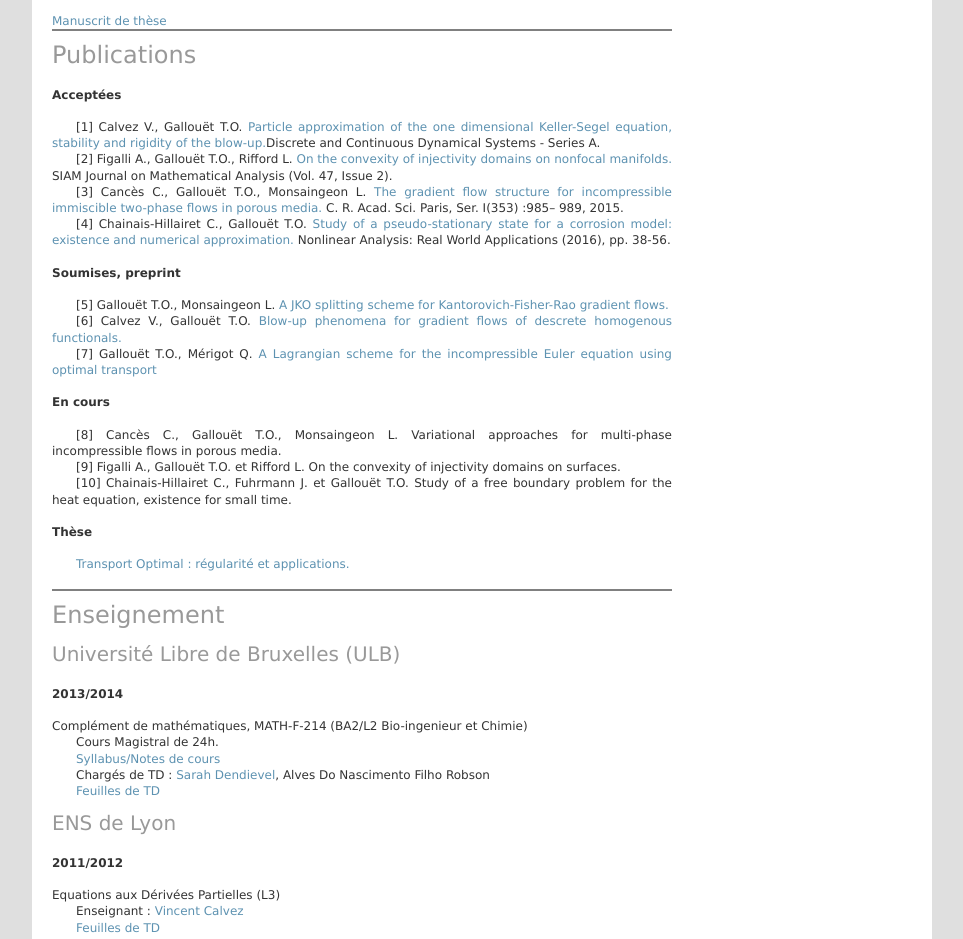
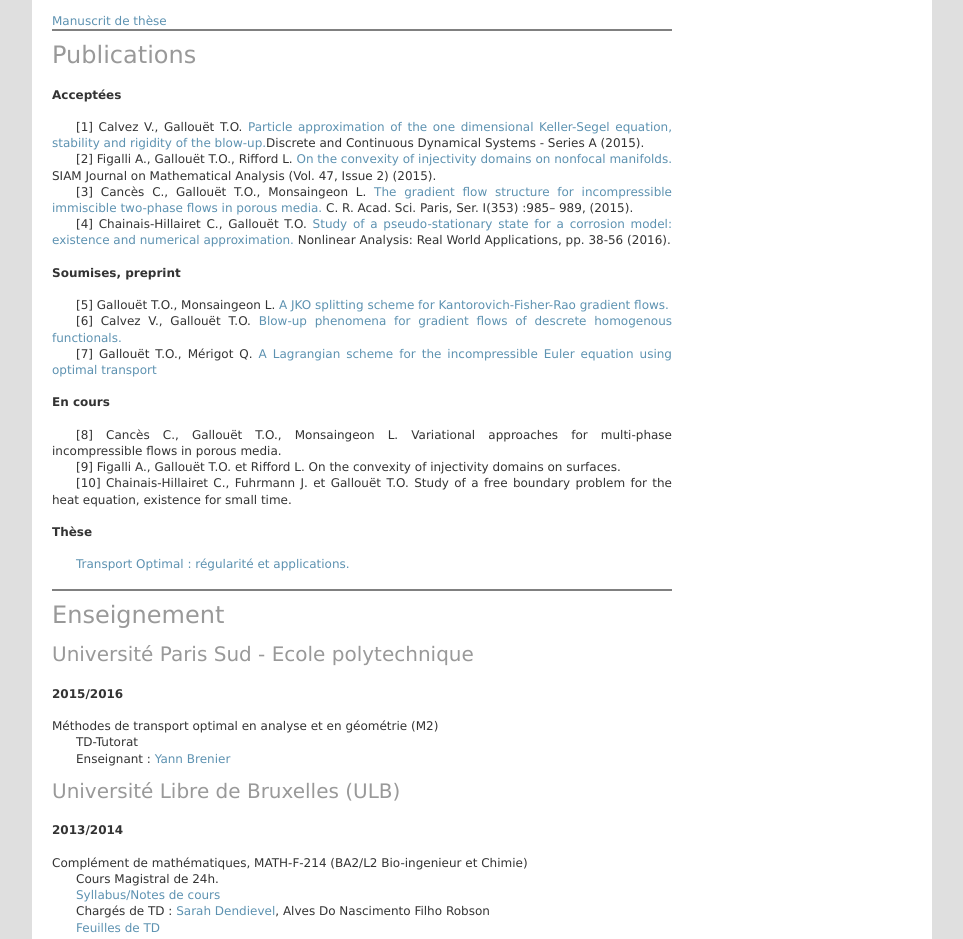
Before and after one commit to gallouet/gallouet.github.io, a plain HTML site: page index.html in a window 1280 px wide. Shown: the part 2281-3220 px from the top of the page, without its empty margins (158-1121 px from the left). Drawn offline with Linux system fonts and the light colour scheme.

Commit message:
new version LEE

```diff
--- a/index.html
+++ b/index.html
@@ -67,6 +67,13 @@ Gallouët T.O., Mérigot Q. <a href="LEE.pdf">A Lagrangian scheme for the incomp
 <br />
 <p>
 <img src="euler.gif" alt="lagrangianeuler" height="200" width="200">
+
+<!--<video width="200" height="300" autoplay>
+  <source src="kelvin-helmoltz-200k.mp4" type="video/mp4">
+ <source src="movie.ogg" type="video/ogg">
+Your browser does not support the video tag.
+</video>  -->
+
 <!-- <img src="kelvinhelmholtz.jpg" alt="KH" height="200" width="300">  <br />
 <video width="500" height="250">
  <source src="kelvin-helmoltz-200k.mp4" type="video/mp4">
@@ -148,15 +155,15 @@ Chainais-Hillairet C., Gallouët T.O. <a href="DPCM.pdf">Study of a pseudo-stati
 </p>
 <br />
 <p>
-<span class="marge">[1] Calvez V., Gallouët T.O. <a href="KS_1D.pdf">Particle approximation of the one dimensional Keller-Segel equation, stability and rigidity of the blow-up.</a>Discrete and Continuous Dynamical Systems - Series A.
+<span class="marge">[1] Calvez V., Gallouët T.O. <a href="KS_1D.pdf">Particle approximation of the one dimensional Keller-Segel equation, stability and rigidity of the blow-up.</a>Discrete and Continuous Dynamical Systems - Series A (2015).
 	<br />
 
-<span class="marge">[2] Figalli A., Gallouët T.O., Rifford L. <a href="MTWCLNF.pdf">On the convexity of injectivity domains on nonfocal manifolds.</a> SIAM Journal on Mathematical Analysis (Vol. 47, Issue 2).
+<span class="marge">[2] Figalli A., Gallouët T.O., Rifford L. <a href="MTWCLNF.pdf">On the convexity of injectivity domains on nonfocal manifolds.</a> SIAM Journal on Mathematical Analysis (Vol. 47, Issue 2) (2015).
 	<br />
 
-<span class="marge">[3] Cancès C., Gallouët T.O., Monsaingeon L. <a href="CLT_CRASS.pdf">The gradient flow structure for incompressible immiscible two-phase flows in porous media. </a>C. R. Acad. Sci. Paris, Ser. I(353) :985– 989, 2015.
+<span class="marge">[3] Cancès C., Gallouët T.O., Monsaingeon L. <a href="CLT_CRASS.pdf">The gradient flow structure for incompressible immiscible two-phase flows in porous media. </a>C. R. Acad. Sci. Paris, Ser. I(353) :985– 989, (2015).
 	 <br />
-<span class="marge">[4] Chainais-Hillairet C., Gallouët T.O. <a href="DPCM.pdf"> Study of a pseudo-stationary state for a corrosion model: existence and numerical approximation. </a>Nonlinear Analysis: Real World Applications  (2016), pp. 38-56.
+<span class="marge">[4] Chainais-Hillairet C., Gallouët T.O. <a href="DPCM.pdf"> Study of a pseudo-stationary state for a corrosion model: existence and numerical approximation. </a>Nonlinear Analysis: Real World Applications, pp. 38-56 (2016).
 	<br />
 </p>
 <br />
@@ -206,6 +213,21 @@ Chainais-Hillairet C., Gallouët T.O. <a href="DPCM.pdf">Study of a pseudo-stati
 
 <h2>Enseignement </h2>
 <br />
+
+<h3>Université Paris Sud - Ecole polytechnique</h2>
+<a name="Orsay-2016"></a>
+<br />
+<p>
+<b>2015/2016</b>
+</p>
+<br />
+<p>
+Méthodes de transport optimal en analyse et en géométrie (M2) <br />
+<span class="marge">  TD-Tutorat <br />
+<span class="marge">Enseignant : <a href="http://perso.ens-lyon.fr/vincent.calvez/">Yann Brenier</a><br />
+ </p>
+<br />
+
 
 <h3>Université Libre de Bruxelles (ULB)</h2>
 <a name="ULB-2013"></a>
```
Also changed, not shown: 2 other files.
